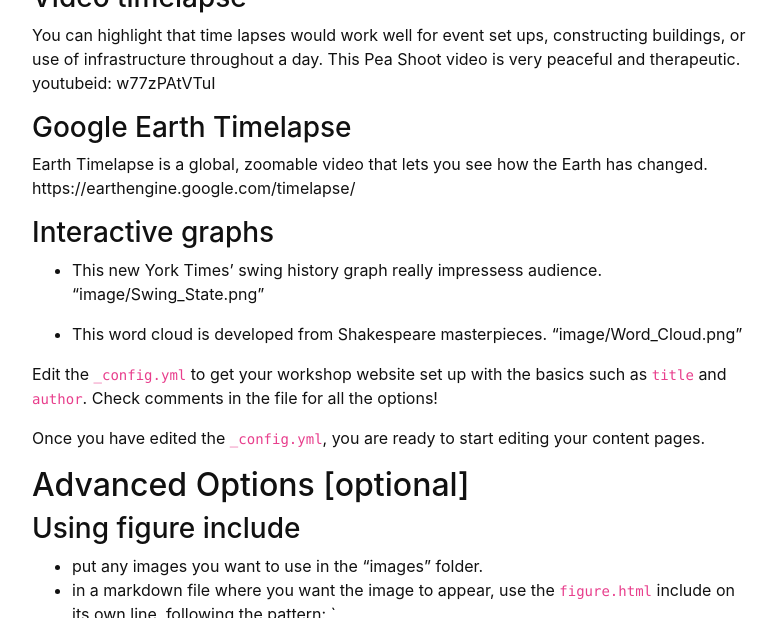
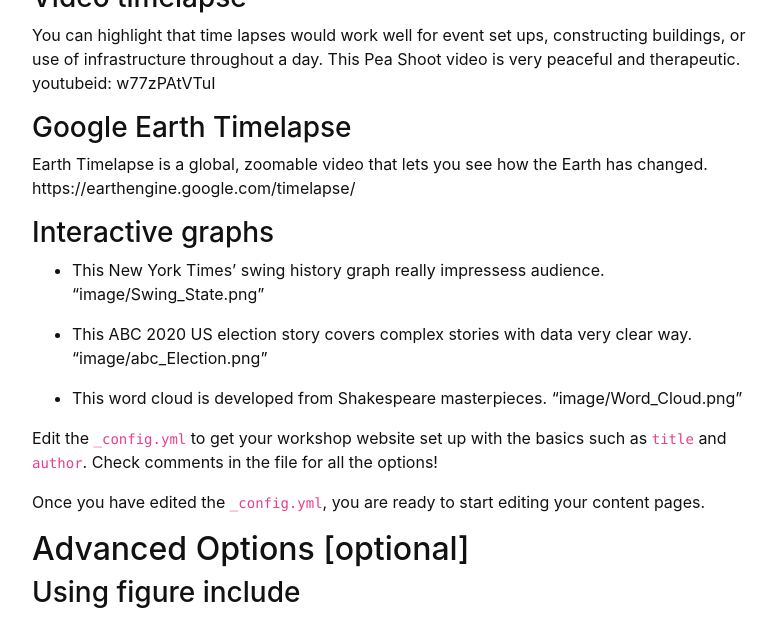
Before and after one commit to masamiy/DataStoryTelling, a Jekyll site: the page built from content/2-Visuals.md, in a window 1280 px wide and 900 px high, scrolled down 618 px, cut to the strip 0-618 px from the top of the window. Shown: the whole strip, without its empty margins (248-1025 px from the left). Built offline with Jekyll 4.4.1, drawn with Linux system fonts in a browser that asks for light colours.

Commit message:
Update 2-Visuals.md

```diff
--- a/content/2-Visuals.md
+++ b/content/2-Visuals.md
@@ -21,8 +21,11 @@ Earth Timelapse is a global, zoomable video that lets you see how the Earth has
 https://earthengine.google.com/timelapse/
 
 ### Interactive graphs
-- This new York Times' swing history graph really impressess audience.
+- This New York Times' swing history graph really impressess audience.
 "image/Swing_State.png"
+
+- This ABC 2020 US election story covers complex stories with data very clear way.
+"image/abc_Election.png"
 
 - This word cloud is developed from Shakespeare masterpieces.
 "image/Word_Cloud.png"
```
